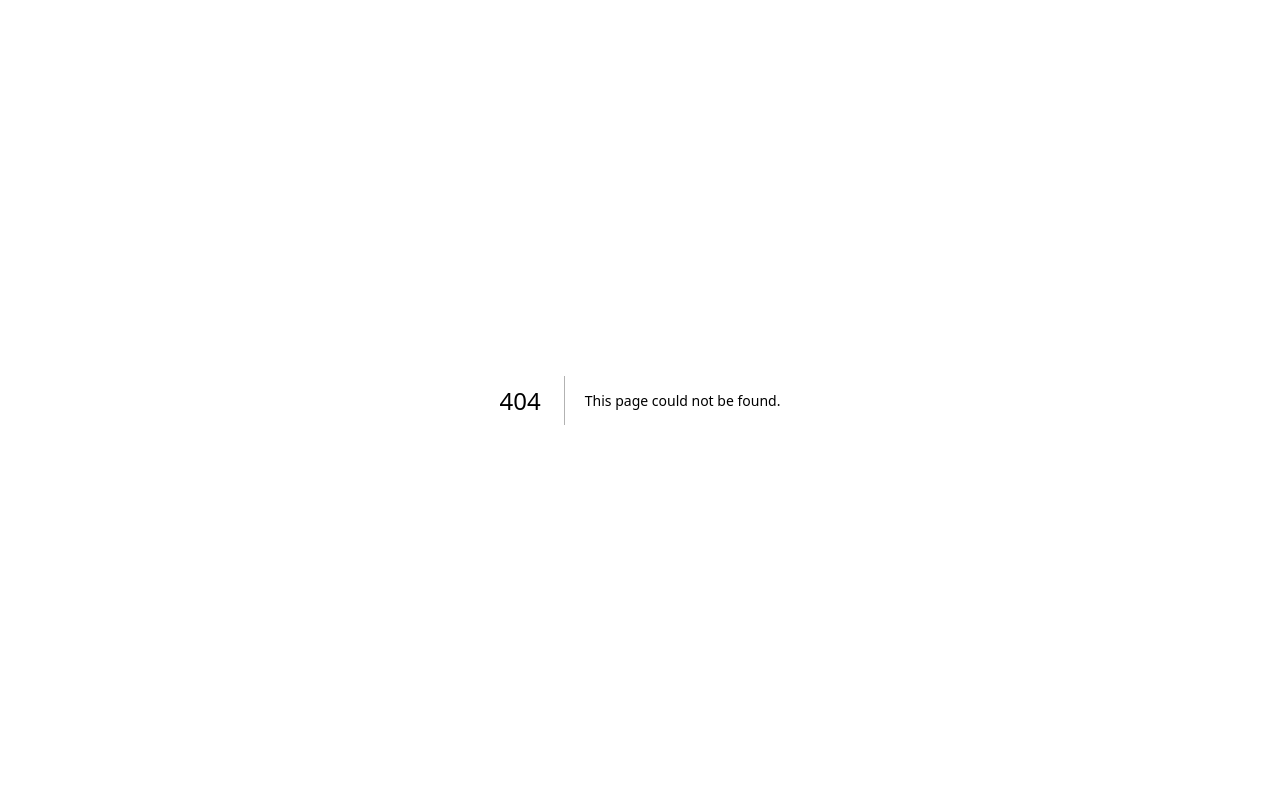
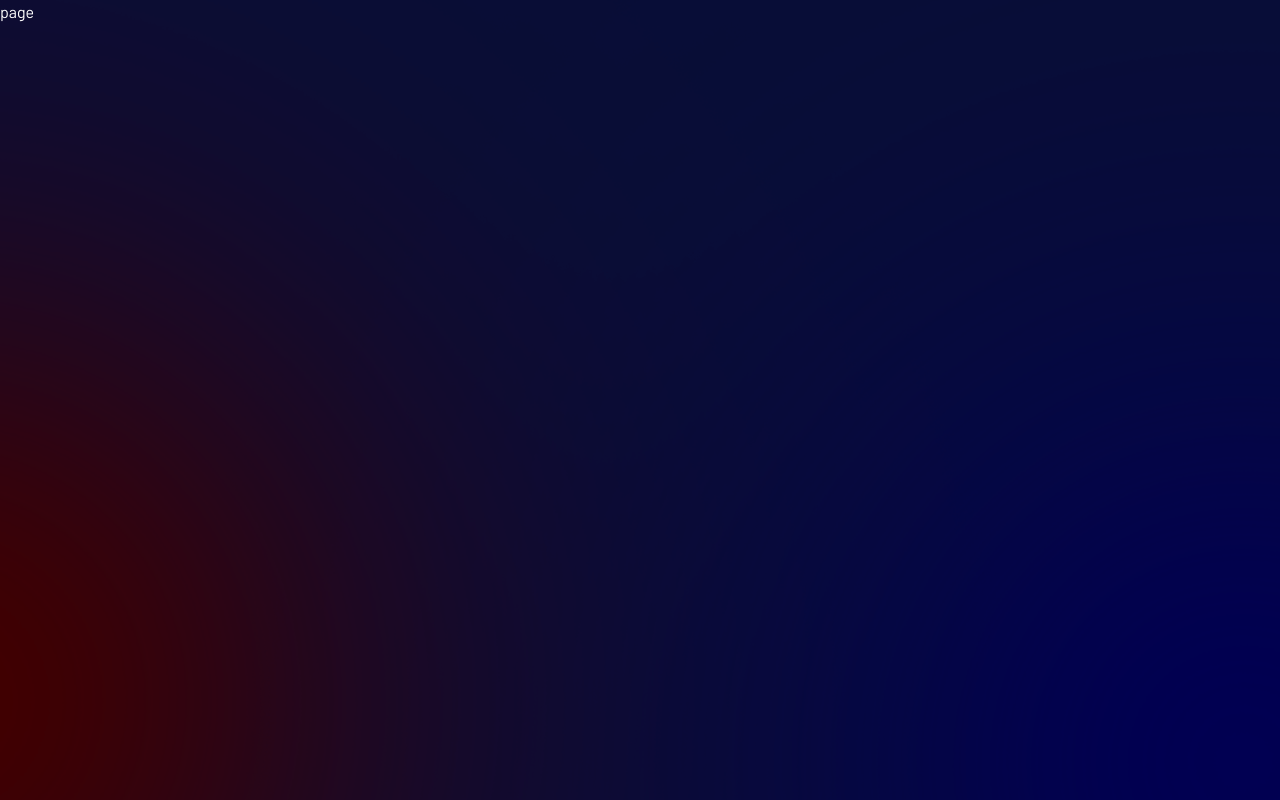
Before and after one commit to mahmudulturan/gamers-paradise-frontend, a Next.js app: page /login in a window 1280 px wide. Before the commit this address had no page. Built offline with nearby package versions, Linux system fonts and the light colour scheme.

Commit message:
add: auth layout

```diff
--- /dev/null
+++ b/src/app/(auth)/layout.tsx
@@ -0,0 +1,9 @@
+const AuthLayout = ({ children, }: { children: React.ReactNode }) => {
+    return (
+        <main>
+            {children}
+        </main>
+    );
+};
+
+export default AuthLayout;
--- /dev/null
+++ b/src/app/(auth)/login/page.tsx
@@ -0,0 +1,11 @@
+import React from 'react';
+
+const page = () => {
+    return (
+        <div>
+            page
+        </div>
+    );
+};
+
+export default page;
```
